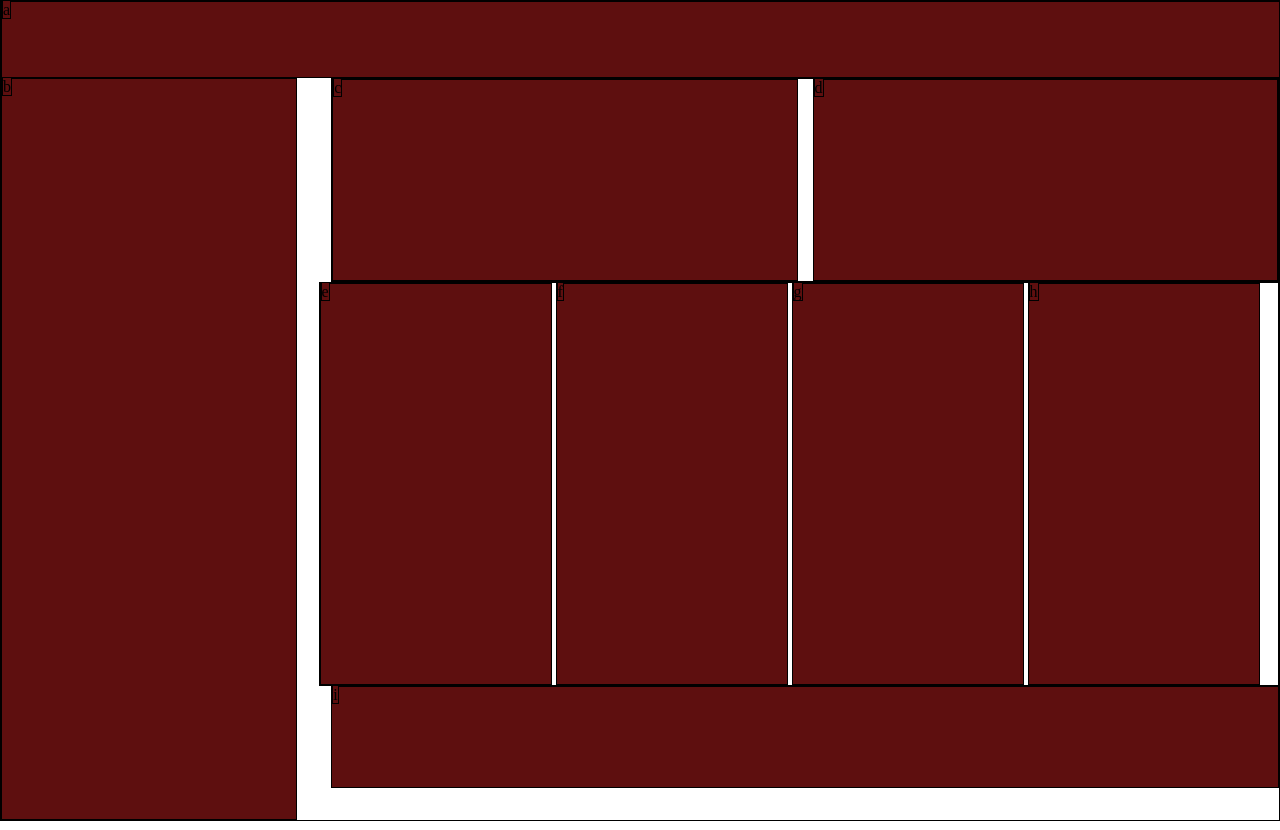
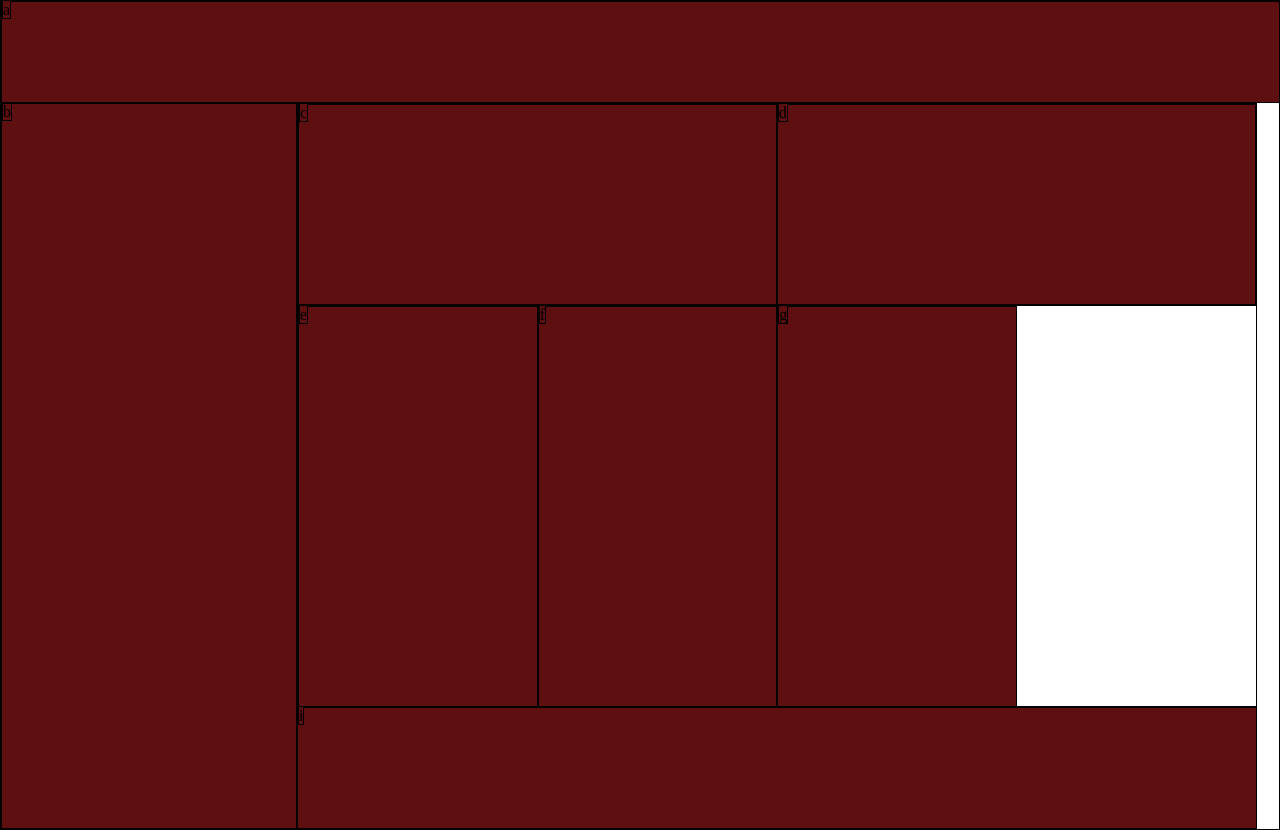
Before and after one commit to MichaelChapman305/lab-01, a plain HTML site: page index.html in a window 1280 px wide. Drawn offline with Linux system fonts and the light colour scheme.

Commit message:
Add more styles

```diff
--- a/styles/base.css
+++ b/styles/base.css
@@ -1,14 +1,2 @@
 @import url("layout.css");
 @import url("modular.css");
-
-body * {
-  background-color: rgb(94, 15, 15);
-  border: 1px solid black;
-}
-
-#container {
-  background-color: white;
-  max-width: 100%;
-  min-width: 820px;
-  overflow: auto;
-}
--- a/styles/layout.css
+++ b/styles/layout.css
@@ -1,52 +1,2 @@
 @import url('./layout/mobile.css') (min-width: 479px) and (max-width: 767px);
-
-header {
-  width: 100%;
-  height: 75px;
-}
-
-.nav {
-  float: left;
-  height: 740px;
-  width: 23%;
-}
-
-#navSection {
-  float: right;
-  overflow: auto;
-  max-width: 74%;
-  width: 74%;
-  background-color: white;
-}
-
-.subNav {
-  float: left;
-  height: 200px;
-  width: 49%;
-}
-
-.about {
-  float: right;
-  height: 200px;
-  width: 49%;
-}
-
-#content {
-  float: right;
-  overflow: auto;
-  width: 75%;
-  background-color: white;
-}
-
-.info {
-  height: 400px;
-  width: 24%;
-  display: inline-block;
-}
-
-footer {
-  float: right;
-  /* clear: both; */
-  height: 100px;
-  width: 74%;
-}
+@import url('./layout/desktop.css') (min-width: 768px);
--- a/styles/layout/desktop.css
+++ b/styles/layout/desktop.css
@@ -0,0 +1,64 @@
+body * {
+  background-color: rgb(94, 15, 15);
+  border: 1px solid black;
+}
+
+#container {
+  background-color: white;
+  max-width: 100%;
+  min-width: 820px;
+  overflow: auto;
+}
+
+header {
+  width: 100%;
+  height: 100px;
+}
+
+.nav {
+  float: left;
+  overflow: hidden;
+  height: 724px;
+  width: 23%;
+}
+
+#navSection {
+  float: left;
+  overflow: hidden;
+  width: 75%;
+  height: 200px;
+  background-color: white;
+}
+
+.subNav {
+  float: left;
+  height: 200px;
+  width: 49.75%;
+}
+
+.about {
+  float: left;
+  height: 200px;
+  width: 49.75%;
+}
+
+#content {
+  float: left;
+  overflow: hidden;
+  width: 75%;
+  height: 400px;
+  background-color: white;
+}
+
+.info {
+  float: left;
+  height: 400px;
+  width: 24.8%;
+}
+
+footer {
+  float: left;
+  /* clear: both; */
+  height: 120px;
+  width: 75%;
+}
```
